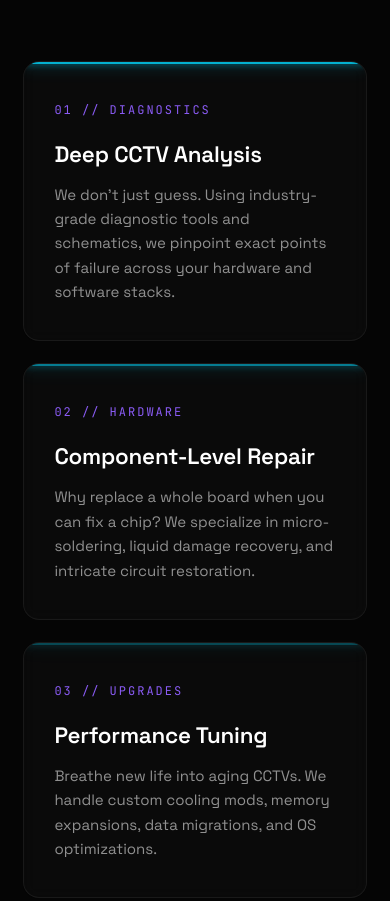
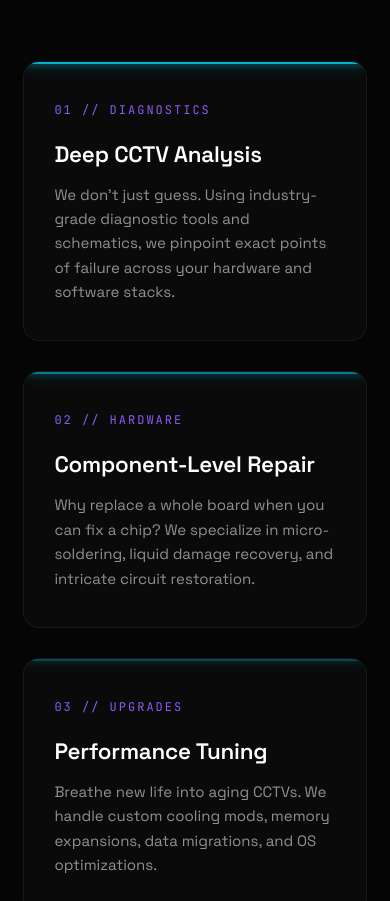
Before and after one commit to 11shayak-source/lapoworld, a plain HTML site: page index.html in a window 390 px wide. Shown: the part 1271-2172 px from the top of the page. Drawn offline with Linux system fonts and the light colour scheme.

Commit message:
Update tooplate-2167-orbital-style.css

```diff
--- a/tooplate-2167-orbital-style.css
+++ b/tooplate-2167-orbital-style.css
@@ -643,7 +643,10 @@ a { color: inherit; text-decoration: none; }
 
 /* RESPONSIVE MOBILE FIXES */
 @media (max-width: 900px) {
-  .features { grid-template-columns: 1fr; }
+  .features {
+    grid-template-columns: 1fr;
+    gap: 30px;
+  }
 }
 
 @media (max-width: 720px) {
@@ -663,7 +666,7 @@ a { color: inherit; text-decoration: none; }
     top: 20%;
     transform: translate(-50%, -50%) translateZ(40px);
     z-index: 10;
-    width: 100%; /* Changed from 100vw to 100% to prevent horizontal scrollbars */
+    width: 100%;
     padding: 0 20px;
     box-sizing: border-box;
   }
@@ -676,7 +679,7 @@ a { color: inherit; text-decoration: none; }
     white-space: normal;
   }
 
-  /* Locks the headline to a safe mobile size that automatically scales down on tiny screens */
+  /* Locks the headline to a safe mobile size */
   .hero-text h1 {
     font-size: clamp(2rem, 8vw, 2.6rem);
     line-height: 1.1;
```
